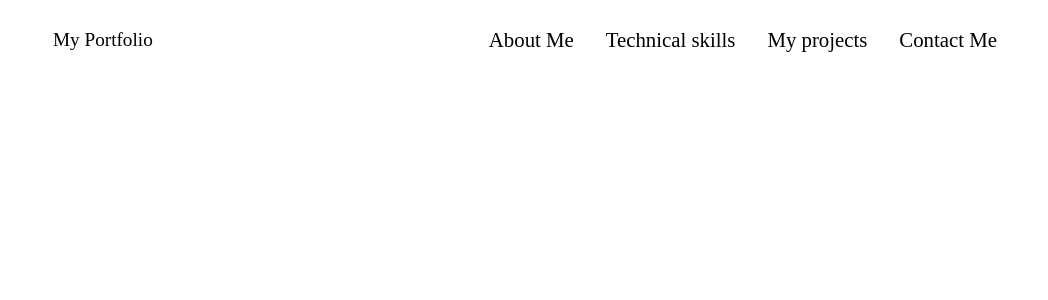
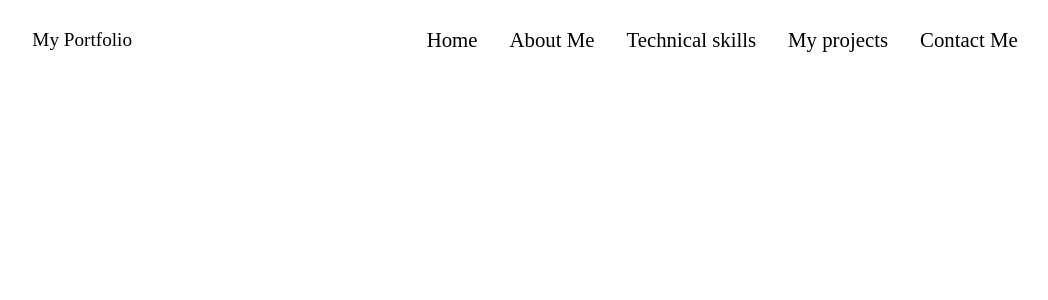
Before and after one commit to Lynne2002/my-portfolio-react, a React (Create React App) app in the folder my-portfolio-react/: page / in a window 1280 px wide. Shown: the top 300 px of the page, without its empty margins (115-1163 px from the left). Built offline with nearby package versions, Linux system fonts and the light colour scheme.

Commit message:
chore(Header): change a to Link and the  links reference

```diff
--- a/my-portfolio-react/src/components/Header.js
+++ b/my-portfolio-react/src/components/Header.js
@@ -1,4 +1,5 @@
 import React from 'react'
+import {Link} from 'react-router-dom'
 
 function Header() {
   return (
@@ -8,10 +9,11 @@ function Header() {
             <div className="logo">My Portfolio</div>
             <div>
              <ul className ="nav-links">
-                <li><a href="#about">About Me</a></li>
-                <li><a href="#skills">Technical skills</a></li>
-                <li><a href="#portfolio">My projects</a></li>
-                <li><a href="#contact">Contact Me</a></li>
+                <li><Link to="home">Home</Link></li>
+                <li><Link to="about">About Me</Link></li>
+                <li><Link to="skills">Technical skills</Link></li>
+                <li><Link to="portfolio">My projects</Link></li>
+                <li><Link to="contact">Contact Me</Link></li>
             </ul>
             </div>
            </nav>
```
